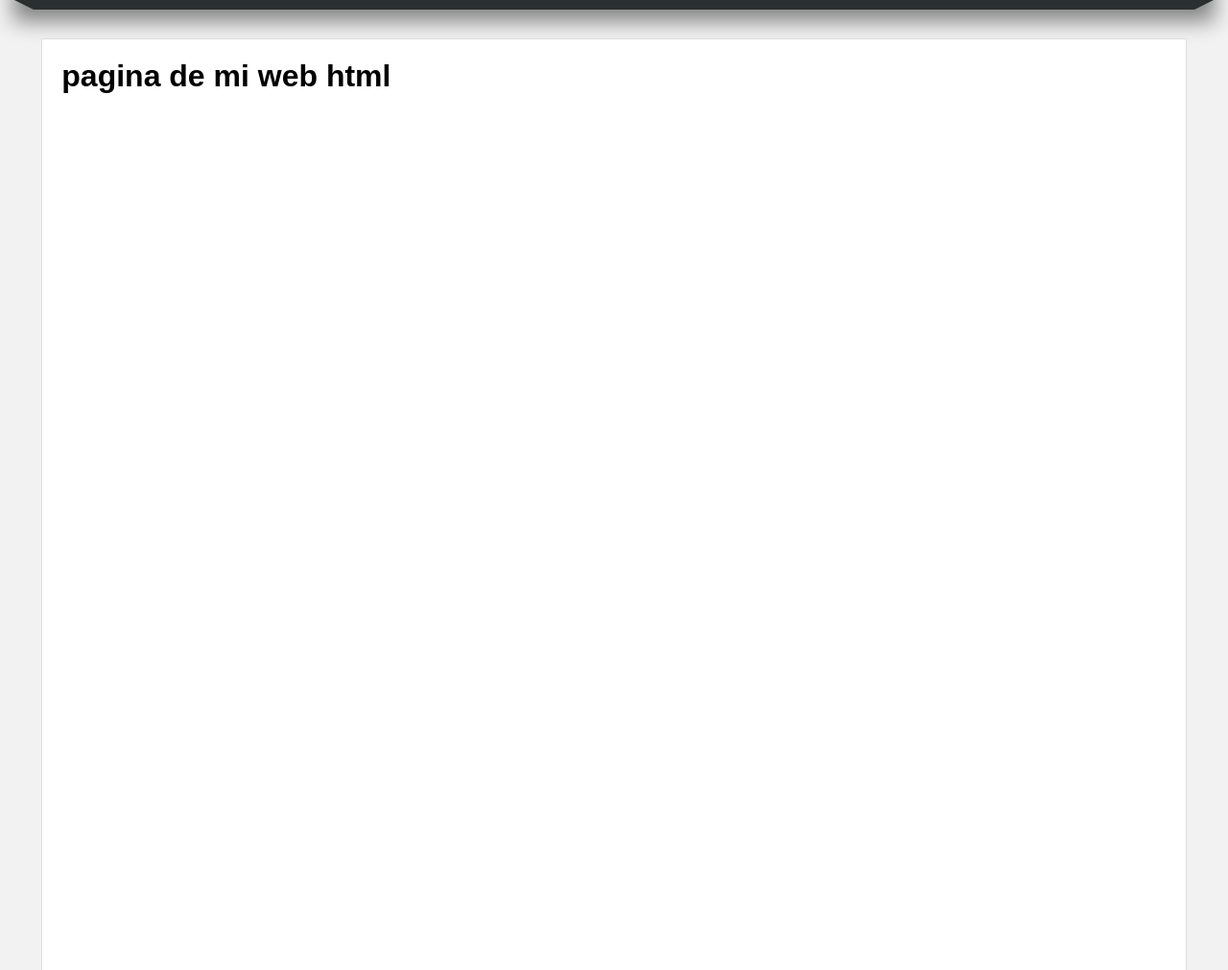
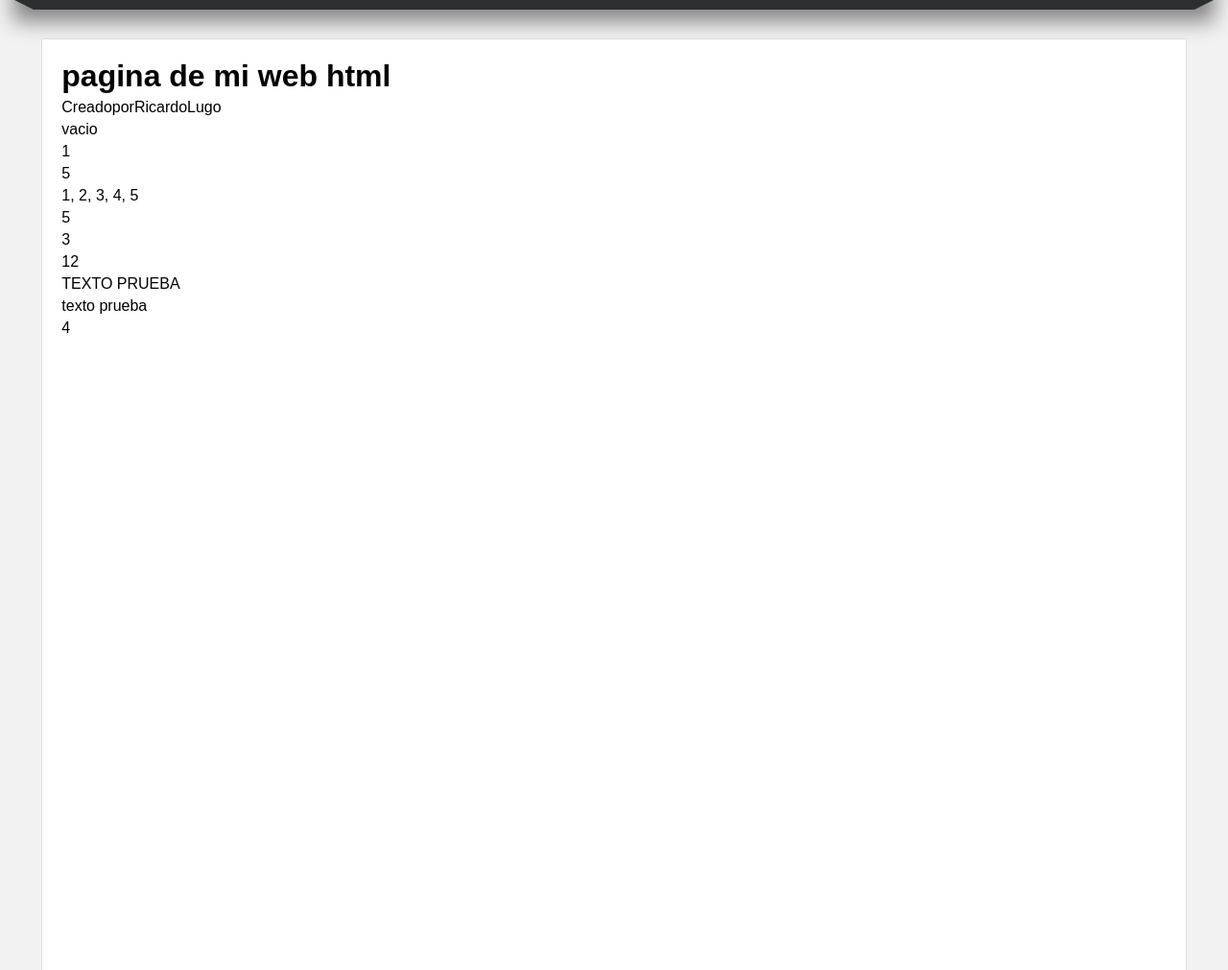
Before and after one commit to richi2050/Master-en-python, a Django app: page /pagina-pruebas/ in a window 1280 px wide. Shown: the part 182-1193 px from the top of the page at 96% size. Run offline with Django 3.2, Linux system fonts and the light colour scheme.

Commit message:
Filtros por defecto
Filtros por defecto

```diff
--- a/22-django/aprendiendoDjango/miapp/templates/pagina.html
+++ b/22-django/aprendiendoDjango/miapp/templates/pagina.html
@@ -2,4 +2,15 @@
 {% extends 'layout.html' %}
 {% block content %}
 <h1>pagina de mi web html</h1>
+<p>{{ "Creado por Ricardo Lugo"|cut:" " }}</p>
+<p>{{ texto|default:"vacio"}}</p>
+<p>{{ lista|first }}</p>
+<p>{{ lista|last }}</p>
+<p>{{ lista|join:', ' }}</p>
+<p>{{ lista|length}}</p>
+<p>{{ lista|random}}</p>
+<p>{{ "texto prueba"|length}}</p>
+<p>{{ "texto prueba"|upper}}</p>
+<p>{{ "texto prueba"|lower}}</p>
+<p>{{ "<h1>texto</h1> <strong>prueba</strong> hola <p>mundo</p>"|striptags|wordcount}}</p>
 {% endblock %}
--- a/22-django/aprendiendoDjango/miapp/views.py
+++ b/22-django/aprendiendoDjango/miapp/views.py
@@ -43,7 +43,11 @@ def pagina(request, redirigir=0):
     if redirigir == 1:
         return redirect('/inicio/')
 
-    return render(request,'pagina.html')
+
+    return render(request,'pagina.html',{
+        'texto' :'',
+        'lista' : [1,2,3,4,5]
+    })
 
 def contacto(request,nombre='nombre'):
     return HttpResponse(layout+f"""
```
